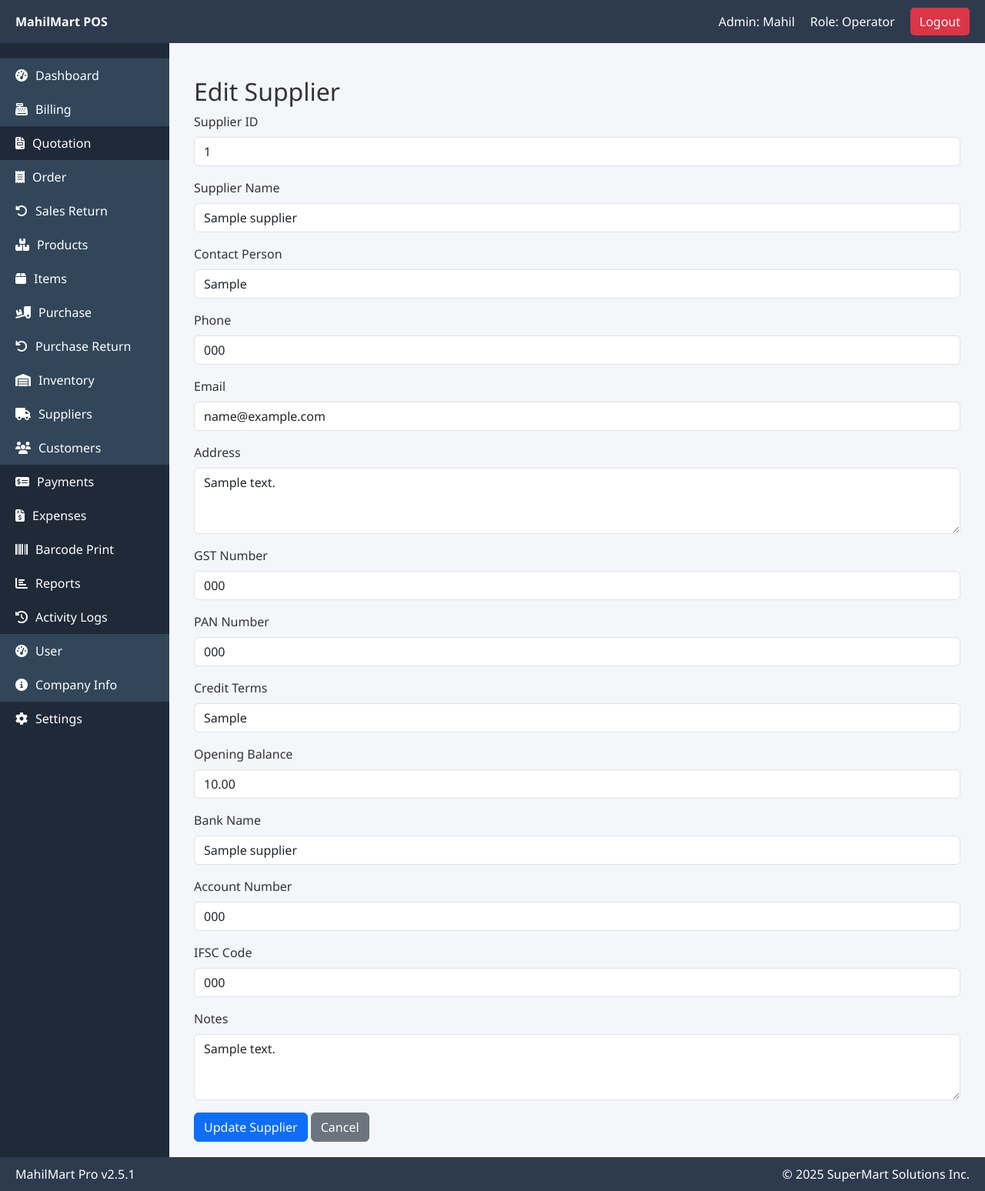
After one commit to mahiltechlabops-bot/mahilmart-pos, a Django app: page /suppliers/edit/1/ in a window 1280 px wide. The commit adds this page. Shown: the whole page at 77% size. Run offline with Django 5.2, Linux system fonts and the light colour scheme; tables that the repository leaves empty hold one stand-in row (values such as "Sample post").

Commit message:
inital commit1

```diff
--- /dev/null
+++ b/MahilMartPOS_App/templates/edit_supplier.html
@@ -0,0 +1,84 @@
+{% extends "base.html" %}
+{% block title %}Edit Supplier{% endblock %}
+
+{% block content %}
+<div class="container mt-4">
+  <h2>Edit Supplier</h2>
+  <form method="POST">
+    {% csrf_token %}
+
+    <div class="mb-3">
+      <label class="form-label">Supplier ID</label>
+      <input type="text" name="supplier_id" class="form-control" required value="{{ supplier.supplier_id }}">
+    </div>
+
+    <div class="mb-3">
+      <label class="form-label">Supplier Name</label>
+      <input type="text" name="name" class="form-control" required value="{{ supplier.name }}">
+    </div>
+
+    <div class="mb-3">
+      <label class="form-label">Contact Person</label>
+      <input type="text" name="contact_person" class="form-control" value="{{ supplier.contact_person }}">
+    </div>
+
+    <div class="mb-3">
+      <label class="form-label">Phone</label>
+      <input type="tel" name="phone" class="form-control" pattern="[6-9]{1}[0-9]{9}" maxlength="10" required value="{{ supplier.phone }}">
+    </div>
+
+    <div class="mb-3">
+      <label class="form-label">Email</label>
+      <input type="email" name="email" class="form-control" value="{{ supplier.email }}">
+    </div>
+
+    <div class="mb-3">
+      <label class="form-label">Address</label>
+      <textarea name="address" class="form-control" rows="3">{{ supplier.address }}</textarea>
+    </div>
+
+    <div class="mb-3">
+      <label class="form-label">GST Number</label>
+      <input type="text" name="gst_number" class="form-control" value="{{ supplier.gst_number }}">
+    </div>
+
+    <div class="mb-3">
+      <label class="form-label">PAN Number</label>
+      <input type="text" name="pan_number" class="form-control" value="{{ supplier.pan_number }}">
+    </div>
+
+    <div class="mb-3">
+      <label class="form-label">Credit Terms</label>
+      <input type="text" name="credit_terms" class="form-control" value="{{ supplier.credit_terms }}">
+    </div>
+
+    <div class="mb-3">
+      <label class="form-label">Opening Balance</label>
+      <input type="number" step="0.01" name="opening_balance" class="form-control" value="{{ supplier.opening_balance }}">
+    </div>
+
+    <div class="mb-3">
+      <label class="form-label">Bank Name</label>
+      <input type="text" name="bank_name" class="form-control" value="{{ supplier.bank_name }}">
+    </div>
+
+    <div class="mb-3">
+      <label class="form-label">Account Number</label>
+      <input type="text" name="account_number" class="form-control" value="{{ supplier.account_number }}">
+    </div>
+
+    <div class="mb-3">
+      <label class="form-label">IFSC Code</label>
+      <input type="text" name="ifsc_code" class="form-control" value="{{ supplier.ifsc_code }}">
+    </div>
+
+    <div class="mb-3">
+      <label class="form-label">Notes</label>
+      <textarea name="notes" class="form-control" rows="3">{{ supplier.notes }}</textarea>
+    </div>
+
+    <button type="submit" class="btn btn-primary">Update Supplier</button>
+    <a href="{% url 'suppliers' %}" class="btn btn-secondary">Cancel</a>
+  </form>
+</div>
+{% endblock %}
--- a/MahilMartPOS_App/templates/purchase.html
+++ b/MahilMartPOS_App/templates/purchase.html
@@ -116,7 +116,6 @@
           <th>Sale Price</th>
           <th>Purchased At</th>
           <th>Batch No</th>
-          <th>Invoice No</th>
           <th>Expiry Date</th>
           <th>Action</th>
         </tr>
@@ -236,7 +235,6 @@ document.addEventListener("DOMContentLoaded", () => {
 
   const items = Array.from(document.querySelectorAll('#productTableBody tr')).map(row => ({
     supplier_id:  row.querySelector('.supplier-id').value,
-    invoice_no: row.querySelector('.invoice_no').value,
     item_name: row.querySelector('.item-name').value,
     item_code: row.querySelector('.item-code').value,
     quantity: row.querySelector('.qty').value,
@@ -251,6 +249,7 @@ document.addEventListener("DOMContentLoaded", () => {
     sale_price: row.querySelector('.sale_price').value,
     purchased_at: new Date().toISOString().slice(0, 10),
     batch_no: row.querySelector('.batch_no').value,
+    invoice_no: row.querySelector('.invoice_no').value,
     expiry_date: row.querySelector('.expiry_date').value,
   }));
 
--- a/MahilMartPOS_App/urls.py
+++ b/MahilMartPOS_App/urls.py
@@ -24,6 +24,8 @@ urlpatterns = [
     path('product/<int:pk>/', views.product_detail, name='product_detail'),
     path('suppliers/', views.suppliers_view, name='suppliers'),
     path('suppliers/add/', views.add_supplier, name='add_supplier'),
+    path('suppliers/edit/<int:supplier_id>/', views.edit_supplier, name='edit_supplier'),
+    path('suppliers/delete/<int:supplier_id>/', views.delete_supplier, name='delete_supplier'),
     path('customers/', views.customers_view, name='customers'),
     path('add-customer/', views.add_customer, name='add_customer'),
     path('submit-customer/', views.submit_customer, name='submit_customer'),
--- a/MahilMartPOS_App/views.py
+++ b/MahilMartPOS_App/views.py
@@ -26,12 +26,15 @@ from .models import CompanyDetails
 from django.shortcuts import render
 from django.db.models import Q
 from django.shortcuts import render, redirect, get_object_or_404
-from django.shortcuts import render, redirect
 from django.http import JsonResponse
 from django.db.models import Sum
 from django.utils import timezone
 from .models import Billing
 from decimal import Decimal
+from django.db.models import Q
+from .models import Supplier, Item, Purchase, PurchaseItem
+from django.http import JsonResponse
+from .models import Item
 
 def home(request):
     return render(request, 'home.html')
@@ -139,7 +142,12 @@ def item_creation(request):
         item_name = request.POST.get('item_name')
         print_name = request.POST.get('print_name')
 
-        # Safely fetch ForeignKey instances using get_object_or_404 or check
+        # Get tax percent from Tax object
+        tax_id = request.POST.get('tax')
+        tax_obj = get_object_or_404(Tax, id=tax_id) if tax_id else None
+        gst_percent = tax_obj.gst_percent if tax_obj else None
+
+        # Safely fetch ForeignKey instances
         unit_id = request.POST.get('unit')
         P_unit_id = request.POST.get('P_unit')
         group_id = request.POST.get('group')
@@ -150,13 +158,12 @@ def item_creation(request):
         group = get_object_or_404(Group, id=group_id) if group_id else None
         brand = get_object_or_404(Brand, id=brand_id) if brand_id else None
 
-        tax = request.POST.get('tax')
         HSN_SAC = request.POST.get('hsn_sac')
         use_MRP = request.POST.get('use_mrp') == "Yes"
         points = request.POST.get('points') or 0
         cess_per_qty = request.POST.get('cess_per_qty') or 0
 
-        # Optional float conversion for numeric fields
+        # Convert numeric fields safely
         P_rate = request.POST.get('p_rate') or 0
         cost_rate = request.POST.get('cost_rate') or 0
         MRSP = request.POST.get('mrp') or 0
@@ -165,7 +172,7 @@ def item_creation(request):
         whole_rate_2 = request.POST.get('whole_rate2') or 0
         min_stock = request.POST.get('min_stock') or 0
 
-        # Save item
+        # Create the item
         Item.objects.create(
             code=code,
             status=status,
@@ -175,7 +182,7 @@ def item_creation(request):
             P_unit=P_unit,
             group=group,
             brand=brand,
-            tax=tax,
+            tax=gst_percent,  # Save the gst_percent directly
             HSN_SAC=HSN_SAC,
             use_MRP=use_MRP,
             points=points,
@@ -345,14 +352,29 @@ def order_view(request):
     return render(request, 'order.html')
 
 def products_view(request):
-    from .models import Product
-    items = Product.objects.select_related('item', 'supplier')
-    return render(request, 'products.html', {'items': items})
+    query = request.GET.get('q', '').strip()
+
+    # Get unique product IDs by item code
+    base_queryset = Product.objects.all()
+    if query:
+        base_queryset = base_queryset.filter(item__item_name__icontains=query)
+
+    unique_ids = (
+        base_queryset
+        .values('item__code')
+        .annotate(min_id=Min('id'))
+        .values_list('min_id', flat=True)
+    )
+
+    items = Product.objects.filter(id__in=unique_ids).select_related('item', 'supplier')
+
+    return render(request, 'products.html', {
+        'items': items,
+        'query': query
+    })
 
 def sale_return_view(request):
     return render(request, 'sale_return.html')
-
-from .models import Supplier, Item, Purchase, PurchaseItem
 
 def purchase_view(request):
     if request.method == 'POST':
@@ -405,10 +427,6 @@ def purchase_view(request):
     }
     return render(request, 'purchase.html', context)
 
-
-from django.http import JsonResponse
-from .models import Item
-
 def fetch_item(request):
     name = request.GET.get('name', '').strip()
     code = request.GET.get('code', '').strip()
@@ -436,6 +454,12 @@ def fetch_item(request):
         })
 
     return JsonResponse({'error': 'Item not found'}, status=404)
+
+def purchase_return_view(request):
+    suppliers = Supplier.objects.all()
+    return render(request, 'purchase_return.html', {
+        'suppliers': suppliers
+    })
 
 @csrf_exempt
 def create_purchase(request):
@@ -519,12 +543,6 @@ def create_purchase(request):
 
     return JsonResponse({'error': 'Invalid method'}, status=405)
 
-def purchase_return_view(request):
-    suppliers = Supplier.objects.all()
-    return render(request, 'purchase_return.html', {
-        'suppliers': suppliers
-    })
-
 @csrf_exempt
 def stock_adjustment_view(request):
     # Unique products (for dropdown)
@@ -545,23 +563,26 @@ def stock_adjustment_view(request):
         reason = request.POST.get("reason")
         remarks = request.POST.get("remarks")
 
+        # Validate required fields
         if not all([product_id, adjustment_type, quantity]):
             messages.error(request, "All required fields must be filled.")
             return redirect('stock_adjustment')
 
+        # Validate quantity
         try:
             quantity = Decimal(quantity)
             if quantity <= 0:
                 messages.error(request, "Quantity must be greater than 0.")
                 return redirect('stock_adjustment')
-        except:
+        except InvalidOperation:
             messages.error(request, "Invalid quantity format.")
             return redirect('stock_adjustment')
 
+        # Get the selected batch and item
         selected_batch = get_object_or_404(PurchaseItem, id=product_id)
         item = selected_batch.item
 
-        # Get all batches of the same item, ordered chronologically
+        # Get all batches of the same item
         all_batches = PurchaseItem.objects.filter(item=item).order_by('purchased_at', 'id')
 
         if adjustment_type == "add":
@@ -576,34 +597,28 @@ def stock_adjustment_view(request):
 
             remaining = quantity
 
-            # Subtract from selected batch first
-            if selected_batch.quantity >= remaining:
-                selected_batch.quantity -= remaining
-                selected_batch.save()
-                remaining = 0
-            else:
-                remaining -= selected_batch.quantity
-                selected_batch.quantity = 0
-                selected_batch.save()
+            # Subtract from selected batch first, then others if needed
+            ordered_batches = [selected_batch] + list(all_batches.exclude(id=selected_batch.id))
 
-            # Continue subtracting from other batches if needed
-            if remaining > 0:
-                for batch in all_batches.exclude(id=selected_batch.id):
-                    if batch.quantity >= remaining:
-                        batch.quantity -= remaining
-                        batch.save()
-                        break
-                    else:
-                        remaining -= batch.quantity
-                        batch.quantity = 0
-                        batch.save()
+            for batch in ordered_batches:
+                if remaining <= 0:
+                    break
+
+                if batch.quantity >= remaining:
+                    batch.quantity -= remaining
+                    batch.save()
+                    remaining = Decimal("0")
+                else:
+                    remaining -= batch.quantity
+                    batch.quantity = Decimal("0")
+                    batch.save()
         else:
             messages.error(request, "Invalid adjustment type.")
             return redirect('stock_adjustment')
 
-        # ✅ Recalculate `previous_qty` and `total_qty` correctly for all batches
+        # Recalculate `previous_qty` and `total_qty` for all batches of this item
         cumulative_total = Decimal("0.00")
-        for batch in all_batches:
+        for batch in PurchaseItem.objects.filter(item=item).order_by('purchased_at', 'id'):
             batch.previous_qty = cumulative_total
             batch.total_qty = cumulative_total + batch.quantity
             batch.save()
@@ -619,7 +634,6 @@ def stock_adjustment_view(request):
         "products": products,
         "unique_products": unique_products
     })
-
 
 def inventory_view(request):
     query = request.GET.get('q', '').strip()
@@ -644,7 +658,19 @@ def product_detail(request, pk):
     return render(request, 'product_detail.html', {'product': product})
 
 def suppliers_view(request):
+    search_query = request.GET.get('q', '')
     suppliers = Supplier.objects.all()
+
+    if search_query:
+        suppliers = suppliers.filter(
+            Q(name__icontains=search_query) |
+            Q(contact_person__icontains=search_query) |
+            Q(phone__icontains=search_query) |
+            Q(email__icontains=search_query) |
+            Q(address__icontains=search_query) |
+            Q(supplier_id__icontains=search_query)
+        )
+
     form = SupplierForm()
 
     if request.method == 'POST':
@@ -661,14 +687,49 @@ def suppliers_view(request):
 def add_supplier(request):
     if request.method == 'POST':
         Supplier.objects.create(
+            supplier_id=request.POST.get('supplier_id'),
             name=request.POST.get('name'),
             contact_person=request.POST.get('contact_person'),
             phone=request.POST.get('phone'),
             email=request.POST.get('email'),
             address=request.POST.get('address'),
+            gst_number=request.POST.get('gst_number'),
+            pan_number=request.POST.get('pan_number'),
+            credit_terms=request.POST.get('credit_terms'),
+            opening_balance=request.POST.get('opening_balance') or 0,
+            bank_name=request.POST.get('bank_name'),
+            account_number=request.POST.get('account_number'),
+            ifsc_code=request.POST.get('ifsc_code'),
+            notes=request.POST.get('notes'),
         )
         return redirect('suppliers')
     return render(request, 'add_supplier.html')
+
+def edit_supplier(request, supplier_id):
+    supplier = get_object_or_404(Supplier, pk=supplier_id)
+    if request.method == 'POST':
+        supplier.supplier_id = request.POST.get('supplier_id')
+        supplier.name = request.POST.get('name')
+        supplier.contact_person = request.POST.get('contact_person')
+        supplier.phone = request.POST.get('phone')
+        supplier.email = request.POST.get('email')
+        supplier.address = request.POST.get('address')
+        supplier.gst_number = request.POST.get('gst_number')
+        supplier.pan_number = request.POST.get('pan_number')
+        supplier.credit_terms = request.POST.get('credit_terms')
+        supplier.opening_balance = request.POST.get('opening_balance') or 0
+        supplier.bank_name = request.POST.get('bank_name')
+        supplier.account_number = request.POST.get('account_number')
+        supplier.ifsc_code = request.POST.get('ifsc_code')
+        supplier.notes = request.POST.get('notes')
+        supplier.save()
+        return redirect('suppliers')
+    return render(request, 'edit_supplier.html', {'supplier': supplier})
+
+def delete_supplier(request, supplier_id):
+    supplier = get_object_or_404(Supplier, pk=supplier_id)
+    supplier.delete()
+    return redirect('suppliers')
 
 def customers_view(request):
     try:
```
Also changed, not shown: MahilMartPOS_App/models.py (+16 -14 lines), MahilMartPOS_App/templates/add_supplier.html (+49 -11 lines), MahilMartPOS_App/templates/products.html (+11 -4 lines), MahilMartPOS_App/templates/stock_adjustment.html (+6 -12 lines), MahilMartPOS_App/templates/suppliers.html (+18 -2 lines), MahilMartPOS_App/migrations/0032_supplier_account_number_supplier_bank_name_and_more.py (added).
